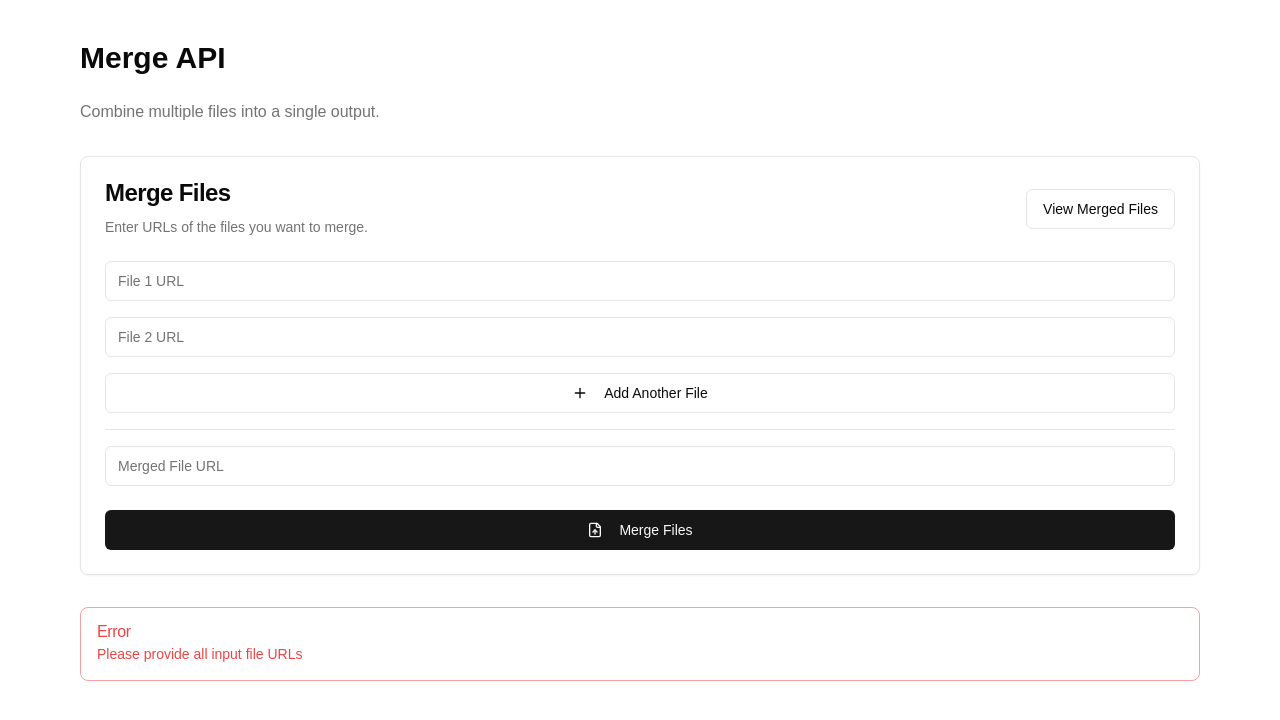
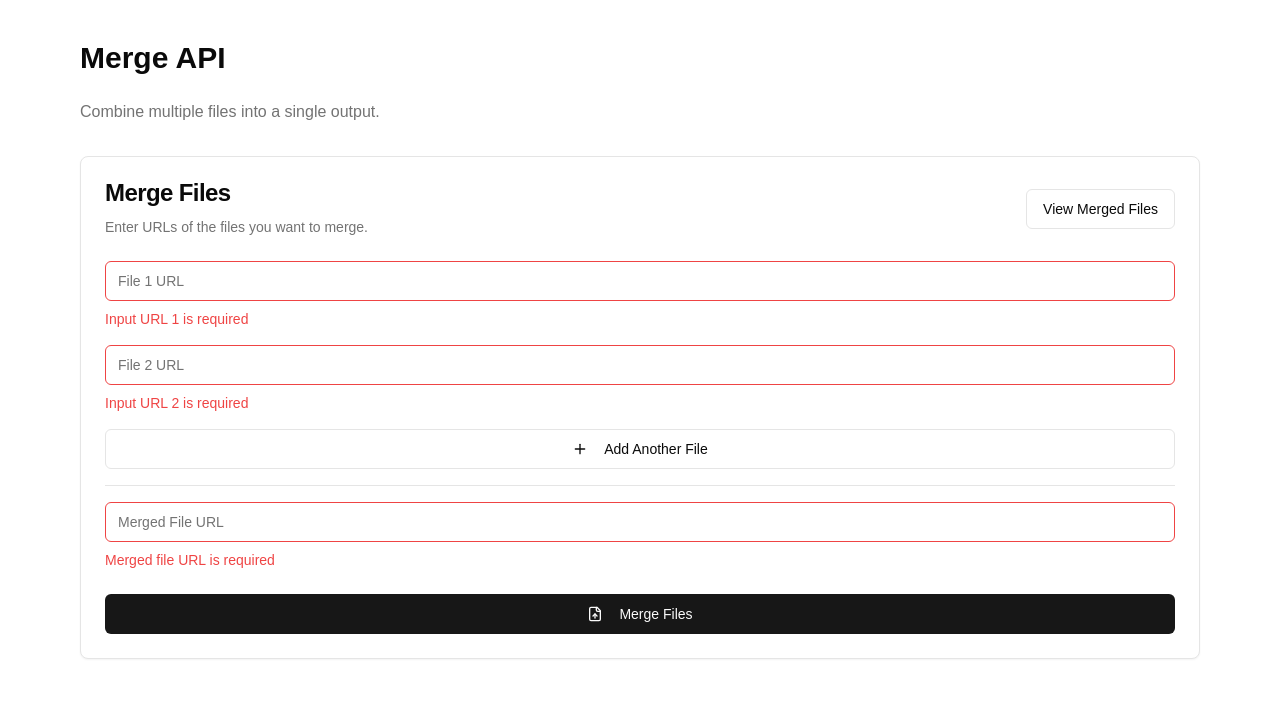
Before and after one commit to AhmadFaraz-crypto/convertkr-mockApis-nextjs, a Next.js app: page /merge in a window 1280 px wide. Both pictures are taken after a click on the button "Merge Files". Shown: the top 720 px of the page. Built offline with nearby package versions, Linux system fonts and the light colour scheme.

Commit message:
feat(merge): add URL validations
- Add PDF URL format validation
- Add error messages for invalid inputs
- Improve user feedback for file URLs

```diff
--- a/app/merge/page.tsx
+++ b/app/merge/page.tsx
@@ -15,6 +15,11 @@ interface MergeUrls {
   mergedFileUrl: string;
 }
 
+interface ValidationError {
+  field: string;
+  message: string;
+}
+
 export default function MergePage() {
   const router = useRouter()
   const [urls, setUrls] = useState<MergeUrls>({
@@ -24,6 +29,16 @@ export default function MergePage() {
   const [result, setResult] = useState<MergeResponse | null>(null)
   const [isLoading, setIsLoading] = useState(false)
   const [error, setError] = useState<string | null>(null)
+  const [validationErrors, setValidationErrors] = useState<ValidationError[]>([])
+
+  const validateUrl = (url: string): boolean => {
+    try {
+      new URL(url);
+      return url.toLowerCase().endsWith('.pdf');
+    } catch {
+      return false;
+    }
+  }
 
   const handleUrlChange = (index: number, value: string) => {
     const newUrls = [...urls.inputUrls]
@@ -32,6 +47,7 @@ export default function MergePage() {
       ...prev,
       inputUrls: newUrls
     }))
+    setValidationErrors(validationErrors.filter(error => error.field !== `inputUrl-${index}`))
   }
 
   const handleMergedUrlChange = (value: string) => {
@@ -39,6 +55,7 @@ export default function MergePage() {
       ...prev,
       mergedFileUrl: value
     }))
+    setValidationErrors(validationErrors.filter(error => error.field !== 'mergedFileUrl'))
   }
 
   const addUrlInput = () => {
@@ -59,20 +76,54 @@ export default function MergePage() {
       ...prev,
       inputUrls: newUrls
     }))
+    setValidationErrors(validationErrors.filter(error => !error.field.includes(`-${index}`)))
+  }
+
+  const validateInputs = (): ValidationError[] => {
+    const errors: ValidationError[] = [];
+
+    // Validate input URLs
+    urls.inputUrls.forEach((url, index) => {
+      if (!url) {
+        errors.push({
+          field: `inputUrl-${index}`,
+          message: `Input URL ${index + 1} is required`
+        })
+      } else if (!validateUrl(url)) {
+        errors.push({
+          field: `inputUrl-${index}`,
+          message: `Invalid PDF URL for input ${index + 1}. URL must end with .pdf`
+        })
+      }
+    })
+
+    // Validate merged file URL
+    if (!urls.mergedFileUrl) {
+      errors.push({
+        field: 'mergedFileUrl',
+        message: 'Merged file URL is required'
+      })
+    } else if (!validateUrl(urls.mergedFileUrl)) {
+      errors.push({
+        field: 'mergedFileUrl',
+        message: 'Invalid PDF URL for merged file. URL must end with .pdf'
+      })
+    }
+
+    return errors;
   }
 
   const handleMergeFiles = async () => {
     try {
+      const errors = validateInputs()
+      if (errors.length > 0) {
+        setValidationErrors(errors)
+        return
+      }
+
       setIsLoading(true)
       setError(null)
-
-      // Validate URLs
-      if (urls.inputUrls.some(url => !url)) {
-        throw new Error("Please provide all input file URLs")
-      }
-      if (!urls.mergedFileUrl) {
-        throw new Error("Please provide the merged file URL")
-      }
+      setValidationErrors([])
 
       const request: MergeRequest = {
         files: urls.inputUrls,
@@ -86,6 +137,10 @@ export default function MergePage() {
     } finally {
       setIsLoading(false)
     }
+  }
+
+  const getFieldError = (field: string): string | undefined => {
+    return validationErrors.find(error => error.field === field)?.message
   }
 
   return (
@@ -110,18 +165,23 @@ export default function MergePage() {
         </CardHeader>
         <CardContent className="space-y-4">
           {urls.inputUrls.map((url, index) => (
-            <div key={index} className="flex items-center gap-2">
+            <div key={index} className="space-y-2">
+              <div className="flex items-center gap-2">
                 <Input
                   type="url"
                   placeholder={`File ${index + 1} URL`}
                   value={url}
                   onChange={(e) => handleUrlChange(index, e.target.value)}
-                className="flex-1"
+                  className={`flex-1 ${getFieldError(`inputUrl-${index}`) ? 'border-red-500' : ''}`}
                 />
                 {index >= 2 && (
                   <Button variant="outline" size="icon" onClick={() => removeUrlInput(index)}>
                     <Trash2 className="h-4 w-4" />
                   </Button>
+                )}
+              </div>
+              {getFieldError(`inputUrl-${index}`) && (
+                <p className="text-sm text-red-500">{getFieldError(`inputUrl-${index}`)}</p>
               )}
             </div>
           ))}
@@ -131,14 +191,17 @@ export default function MergePage() {
             Add Another File
           </Button>
 
-          <div className="pt-4 border-t">
+          <div className="pt-4 border-t space-y-2">
             <Input
               type="url"
               placeholder="Merged File URL"
               value={urls.mergedFileUrl}
               onChange={(e) => handleMergedUrlChange(e.target.value)}
-              className="w-full"
+              className={`w-full ${getFieldError('mergedFileUrl') ? 'border-red-500' : ''}`}
             />
+            {getFieldError('mergedFileUrl') && (
+              <p className="text-sm text-red-500">{getFieldError('mergedFileUrl')}</p>
+            )}
           </div>
         </CardContent>
         <CardFooter>
```
Lines whose indentation alone changed are shown as unchanged.
